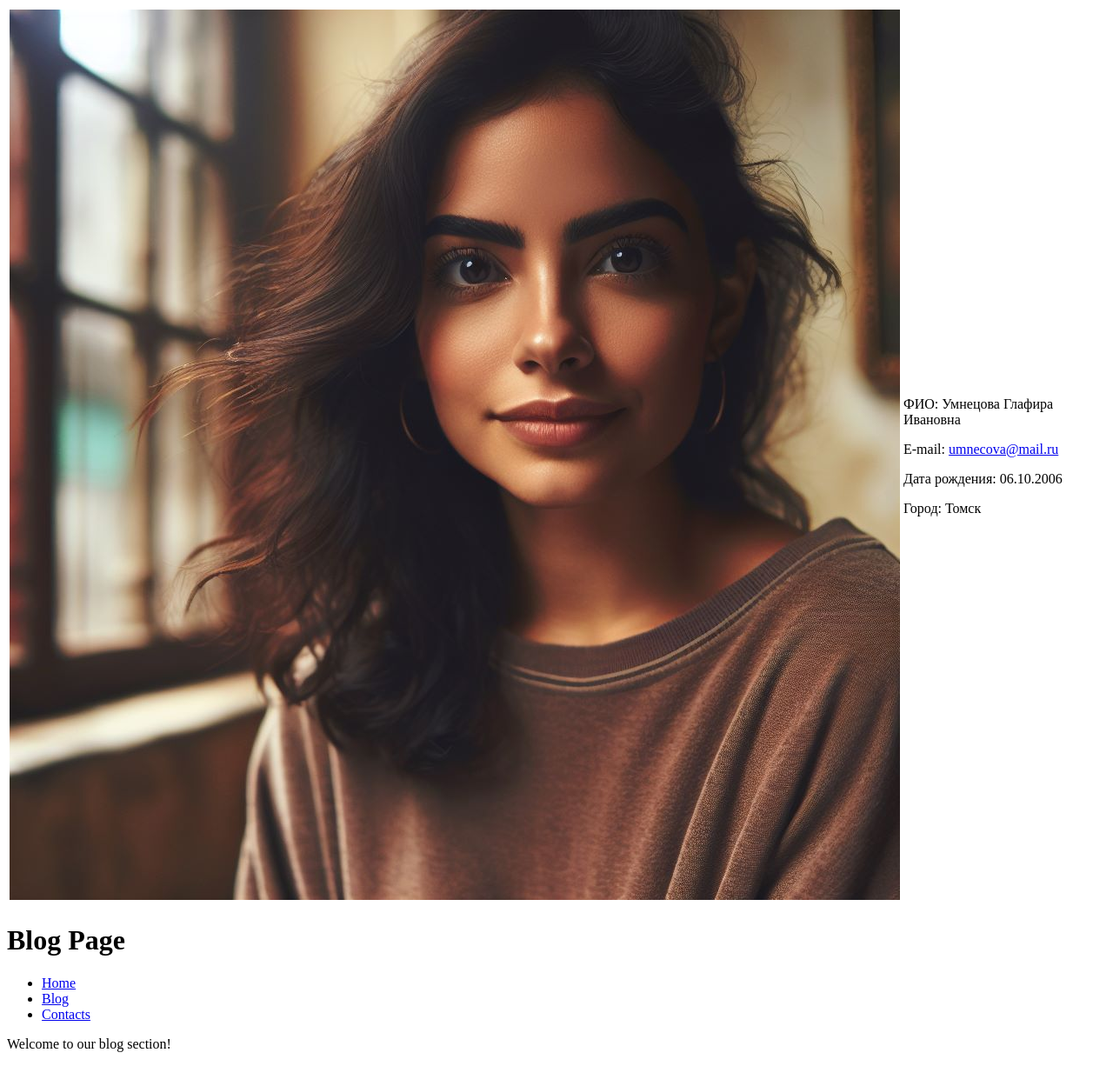
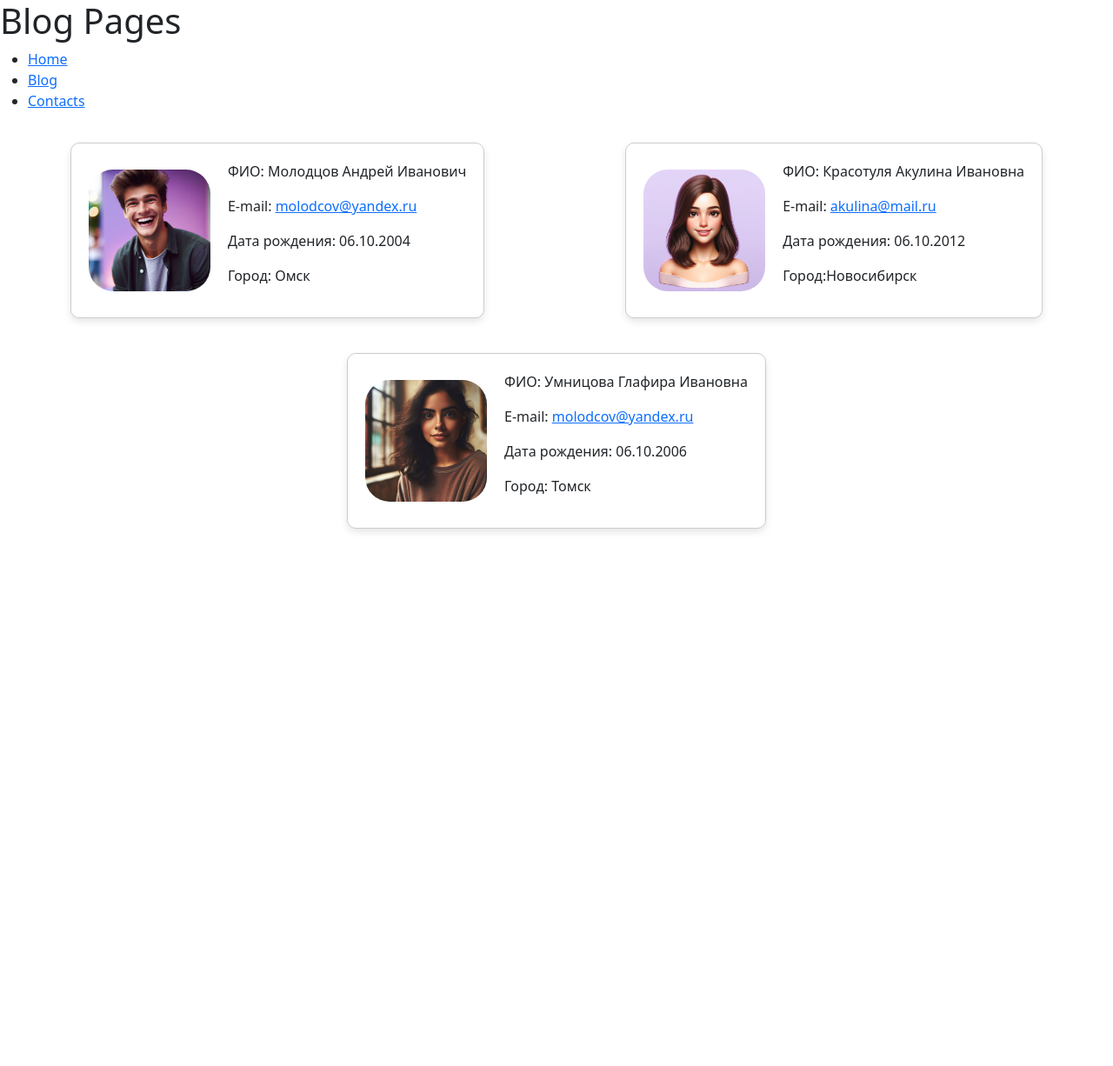
Before and after one commit to Nickolay68/LessonVD04, a Flask app: page /blog in a window 1280 px wide. Shown: the whole page at 87% size. After the commit the page ends 612 px from the top, so only its background shows below. Run offline with Flask 3, Linux system fonts and the light colour scheme.

Commit message:
add no main

```diff
--- a/app.py
+++ b/app.py
@@ -1,4 +1,4 @@
-from flask import Flask
+from flask import Flask, render_template
 from datetime import datetime
 
 app = Flask(__name__)
--- a/templates/blog.html
+++ b/templates/blog.html
@@ -1,25 +1,39 @@
 <!DOCTYPE html>
-<html lang="en">
+<html lang="ru">
 <head>
     <meta charset="UTF-8">
     <meta name="viewport" content="width=device-width, initial-scale=1.0">
     <title>Blog</title>
+    <link href="https://cdn.jsdelivr.net/npm/bootstrap@5.3.3/dist/css/bootstrap.min.css" rel="stylesheet" integrity="sha384-QWTKZyjpPEjISv5WaRU9OFeRpok6YctnYmDr5pNlyT2bRjXh0JMhjY6hW+ALEwIH" crossorigin="anonymous">
+    <style>
+        .card {
+            border: 1px solid #ccc;
+            border-radius: 10px;
+            padding: 10px;
+            max-width: 500px;
+            margin: 20px auto;
+            box-shadow: 0 4px 8px rgba(0, 0, 0, 0.1);
+        }
+        .card img {
+            border-radius: 20%;
+            width: 140px;
+            height: 140px;
+        }
+        .card table {
+            width: 100%;
+        }
+        .card td {
+            padding: 10px;
+        }
+        .card-container {
+            display: flex;
+            flex-wrap: wrap;
+            justify-content: space-around;
+        }
+    </style>
 </head>
 <body>
-<div class="card">
-    <table>
-        <tr>
-            <td><img src="ДЗ VD02+.jpg" alt="user"></td>
-            <td>
-                <p>ФИО: Умнецова Глафира Ивановна <span class="name"></span></p>
-                <p>E-mail: <a href="mailto:umnecova@mail.ru" onclick="return confirmEmail()">umnecova@mail.ru</a></p>
-                <p>Дата рождения: 06.10.2006</p>
-                <p>Город: Томск</p>
-            </td>
-        </tr>
-    </table>
-</div>
-    <h1>Blog Page</h1>
+    <h1>Blog Pages</h1>
     <nav>
         <ul>
             <li><a href="/">Home</a></li>
@@ -27,6 +41,60 @@
             <li><a href="/contacts">Contacts</a></li>
         </ul>
     </nav>
-    <p>Welcome to our blog section!</p>
+
+    <div class="card-container">
+        <!-- Карточка 1 -->
+        <div class="card">
+            <table>
+                <tr>
+                    <td><img src="../static/image/VD02 ДЗ.jpg" class="card-img-top" alt="..."></td>
+                <td>
+                    <p>ФИО: Молодцов Андрей Иванович <span class="name"></span></p>
+                    <p>E-mail: <a href="mailto:molodcov@yandex.ru" onclick="return confirmEmail()">molodcov@yandex.ru</a></p>
+                    <p>Дата рождения: 06.10.2004</p>
+                    <p>Город: Омск</p>
+                    </td>
+                </tr>
+            </table>
+        </div>
+
+        <!-- Карточка 2 -->
+        <div class="card">
+            <table>
+                <tr>
+                    <td><img src="../static/image/ДЗ VD02.jpg" class="card-img-top" alt="..."></td>
+            <td>
+                <p>ФИО: Красотуля Акулина Ивановна <span class="name"></span></p>
+                <p>E-mail: <a href="mailto:akulina@mail.ru" onclick="return confirmEmail()">akulina@mail.ru</a></p>
+                <p>Дата рождения: 06.10.2012</p>
+                <p>Город:Новосибирск</p>
+                    </td>
+                </tr>
+            </table>
+        </div>
+
+
+        <!-- Карточка 3 -->
+        <div class="card">
+            <table>
+                <tr>
+                    <td><img src="../static/image/ДЗ VD02+.jpg" class="card-img-top" alt="..."></td>
+                <td>
+                    <p>ФИО: Умницова Глафира Ивановна <span class="name"></span></p>
+                    <p>E-mail: <a href="mailto:molodcov@yandex.ru" onclick="return confirmEmail()">molodcov@yandex.ru</a></p>
+                    <p>Дата рождения: 06.10.2006</p>
+                    <p>Город: Томск</p>
+                    </td>
+                </tr>
+            </table>
+        </div>
+    </div>
+
+    <script>
+        function confirmEmail() {
+            return confirm('Вы действительно хотите отправить письмо на этот email?');
+        }
+    </script>
+<script src="https://cdn.jsdelivr.net/npm/bootstrap@5.3.3/dist/js/bootstrap.bundle.min.js" integrity="sha384-YvpcrYf0tY3lHB60NNkmXc5s9fDVZLESaAA55NDzOxhy9GkcIdslK1eN7N6jIeHz" crossorigin="anonymous"></script>
 </body>
 </html>
```
Also changed, not shown: static/css/test.css (deleted, +0 -40 lines), templates/contacts.html (+29 -4 lines), templates/index.html (+22 -11 lines).
